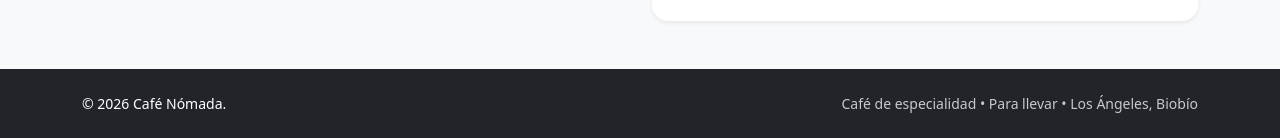
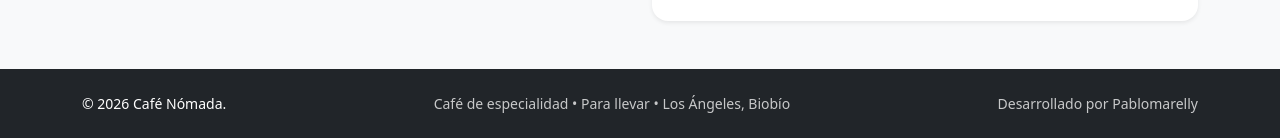
Before and after one commit to BoatingBoat271/cafeterianomada, a plain HTML site: page index.html in a window 1280 px wide. Shown: the part 3510-3648 px from the top of the page. Drawn offline with nearby package versions, Linux system fonts and the light colour scheme.

Commit message:
refactor: remove AI references and add Pablomarelly credit link

```diff
--- a/index.html
+++ b/index.html
@@ -375,6 +375,7 @@
     <div class="container d-flex flex-column flex-md-row gap-2 justify-content-between align-items-md-center">
       <p class="mb-0 small">© 2026 Café Nómada.</p>
       <p class="mb-0 small opacity-75">Café de especialidad • Para llevar • Los Ángeles, Biobío</p>
+      <p class="mb-0 small opacity-75">Desarrollado por <a href="https://pablomarelly.cl" class="text-decoration-none text-white">Pablomarelly</a></p>
     </div>
   </footer>
 
```
Also changed, not shown: 1 other file.
